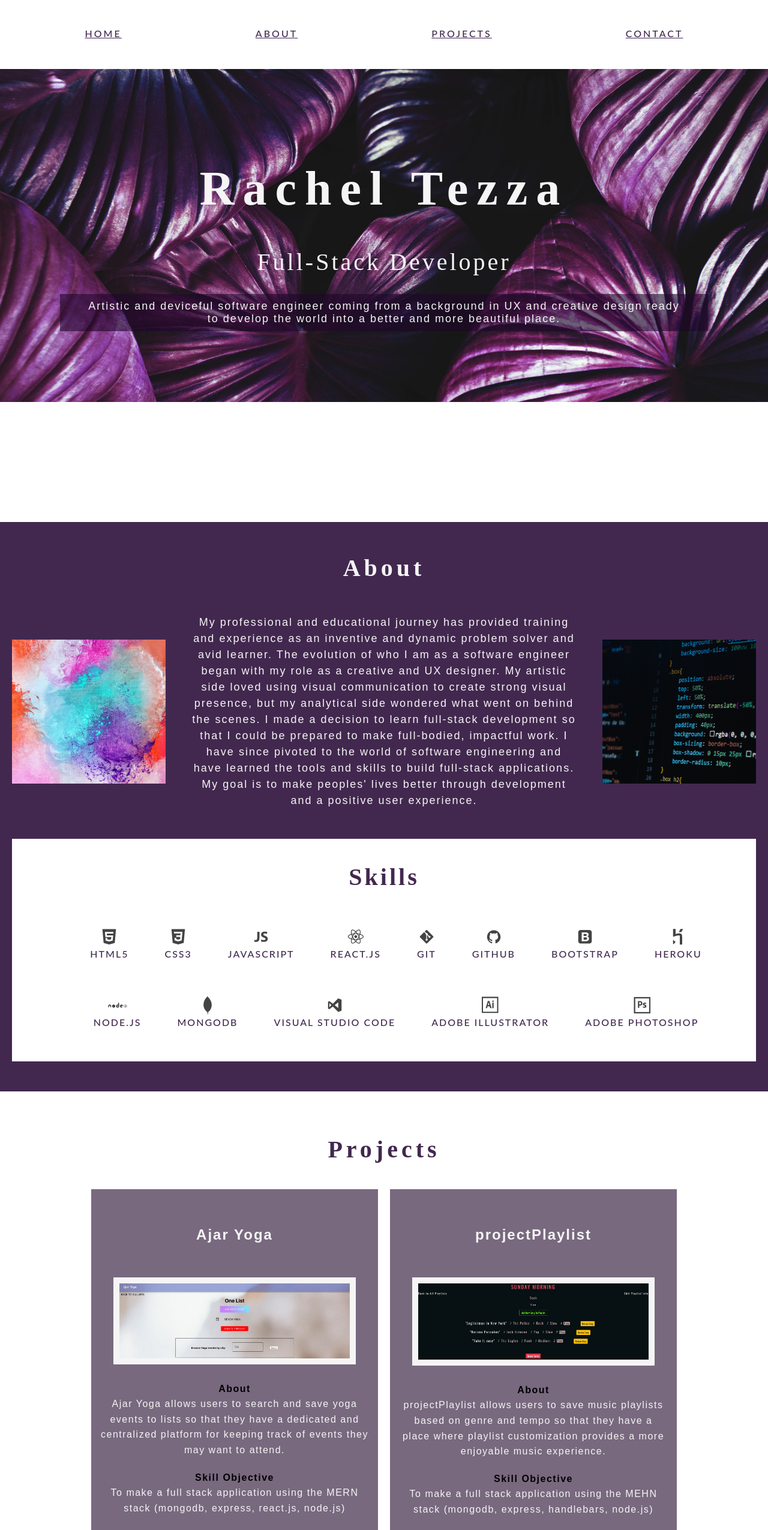
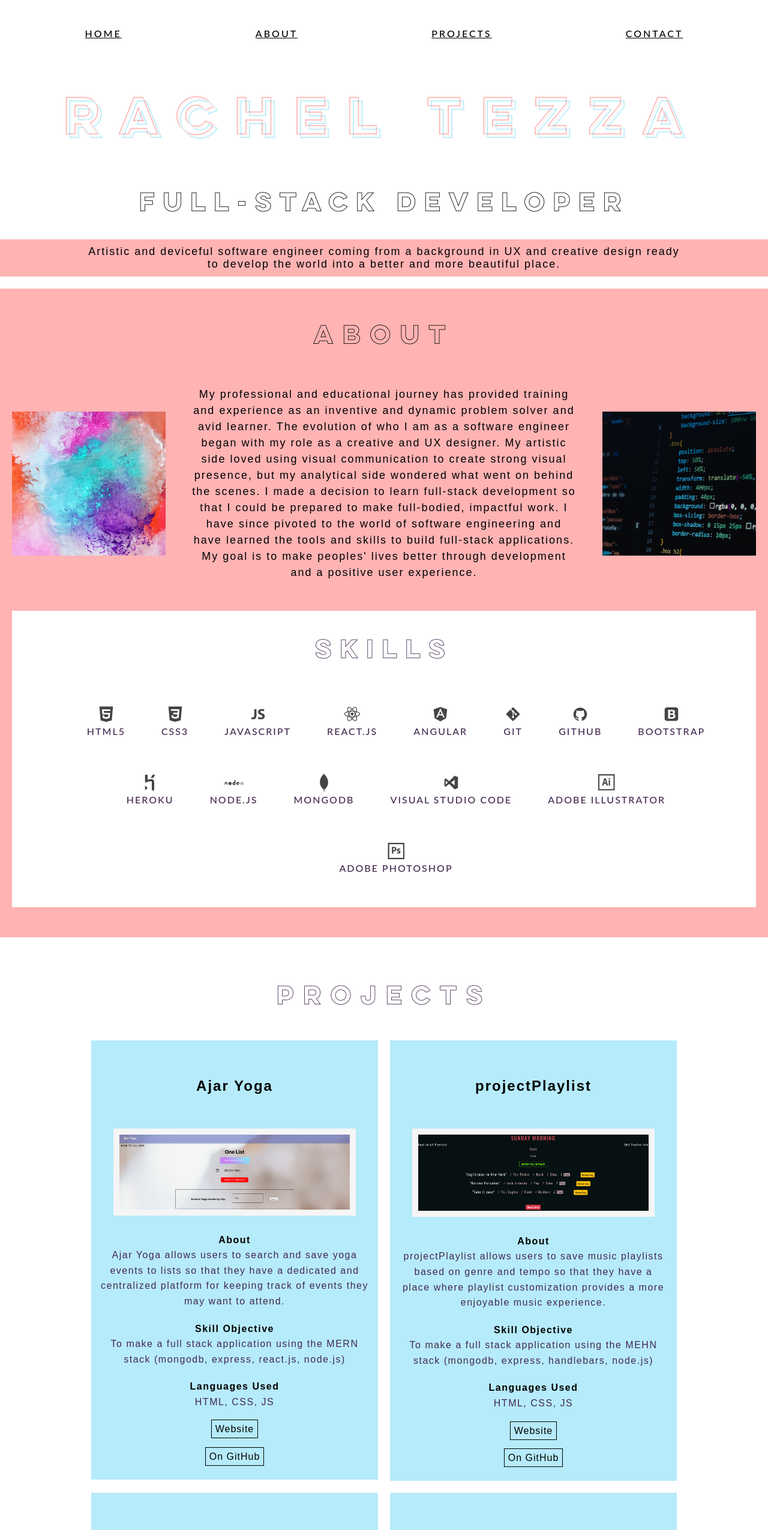
Before and after one commit to racheltezza/rtezza, a React (Create React App) app: page / in a window 1280 px wide. Shown: the top 2550 px of the page at 60% size. Built offline with nearby package versions, Linux system fonts and the light colour scheme; the HTML template or start-up script is replaced by a standard one.

Commit message:
changed title fonts and color scheme

```diff
--- a/src/App.css
+++ b/src/App.css
@@ -1,3 +1,8 @@
+@font-face {
+  font-family: 'Lulo Outline'; /*a name to be used later*/
+  src: url('LuloCleanOutlineBold.otf'); /*URL to font*/
+}
+
 .App {
   text-align: center;
   font-family: 'Lato', sans-serif;
@@ -17,29 +22,30 @@ ul {
 
 h1 {
   font-size: 80px;
-  font-family: 'Playfair Display', serif;
+  font-family: 'Lulo Outline';
   color: whitesmoke;
   letter-spacing: 14px;
+  text-shadow: rgba(10, 189, 240, 0.298039) 3px 3px 0px, rgba(254, 1, 1, 0.298039) -3px -3px 0px;
 }
 
 h2 {
   font-size: 40px;
-  font-family: 'Playfair Display', serif;
-  color: whitesmoke;
+  font-family: 'Lulo Outline';
+  color: black;
   letter-spacing: 6px;
 }
 
 h3 {
   font-size: 40px;
-  font-family: 'Playfair Display', serif;
-  color: whitesmoke;
+  font-family: 'Lulo Outline';
+  color: black;
   margin: 30px auto;
   font-weight: 100;
   letter-spacing: 4px;
 }
 
 h4 {
-  color: whitesmoke;
+  color: black;
   font-size: 24px;
   letter-spacing: 2px;
 }
@@ -54,7 +60,7 @@ p {
 }
 
 a {
-  color: rgb(66, 40, 79);
+  color: black;
   font-weight: 500;
   letter-spacing: 3px;
 }
@@ -70,7 +76,7 @@ a {
   padding: 30px;
 }
 
-.title-name {
+/* .title-name {
   padding: 100px;
   margin: 20px auto 200px auto;
   background-image: url('./purple_plant.jpg');
@@ -78,7 +84,7 @@ a {
   background-repeat: no-repeat;
   background-size: cover;
   color: whitesmoke;
-}
+} */
 /*
 .title {
   width: 50vw;
@@ -92,7 +98,7 @@ a {
 
 .brand-statement {
   /* background-image: linear-gradient(to right, rgb(170, 117, 194), rgba(31, 6, 43, 1)); */
-  background: rgba(31,6,43,.6);
+  background: rgba(254, 1, 1, 0.298039);
   padding: 10px;
   font-size: 18px;
   font-family: 'Josefin Sans', sans-serif;
@@ -102,8 +108,8 @@ a {
 .about {
   padding: 20px;
   margin: 20px auto;
-  background-color: rgb(66, 40, 79);
-  color: whitesmoke;
+  background-color: rgba(254, 1, 1, 0.298039);
+  /* color: whitesmoke; */
 }
 
 .about-p {
@@ -163,27 +169,27 @@ a {
 }
 
 .project {
-  background: rgba(31,6,43,.6);
+  background: rgba(10, 189, 240, 0.298039);
   /* border: 20px solid rgba(31,6,43,.6); */
   padding: 15px;
   margin: 10px;
-  color: whitesmoke;
+
   width: 35vw;
   line-height: 1.6;
   letter-spacing: 1.5px;
 }
 
 .project a {
-  color: whitesmoke;
+  /* color: whitesmoke; */
   letter-spacing: 1px;
-  border: 1px solid whitesmoke;
-  padding: 2px;
+  border: 1px solid black;
+  padding: 6px;
   text-decoration: none;
 }
 
 .projects-title {
   color: rgb(66, 40, 79);
-  font-family: 'Playfair Display', serif;
+  font-family: 'Lulo Outline';
 }
 
 .projects-list{
@@ -213,15 +219,15 @@ a {
 
 .contact {
   padding: 20px 0;
-  background-color: rgb(66, 40, 79);
-  color: whitesmoke;
+  background-color: rgba(10, 189, 240, 0.298039);
+  color: black;
 }
 .contact li {
   letter-spacing: 1.5px;
 }
 
 .contact-link {
-  color: whitesmoke;
+  color: black;
 }
 
 .contact ul {
--- a/src/components/AboutMe.js
+++ b/src/components/AboutMe.js
@@ -3,6 +3,7 @@ import HTML from '../devicons-master/PNG/html5.png'
 import CSS from '../devicons-master/PNG/css3.png'
 import JS from '../devicons-master/PNG/javascript_1.png'
 import REACT from '../devicons-master/PNG/react.png'
+import ANGULAR from '../devicons-master/PNG/angular_simple.png'
 import NODE from '../devicons-master/PNG/nodejs.png'
 import GIT from '../devicons-master/PNG/git.png'
 import GITHUB from '../devicons-master/PNG/github_badge.png'
@@ -31,6 +32,10 @@ let skills = [
     {
         name: 'REACT.JS',
         icon: REACT
+    },
+    {
+        name: 'ANGULAR',
+        icon: ANGULAR
     },
     {
         name: 'GIT',
```
Also changed, not shown: src/LuloCleanOutlineBold.otf (added).
